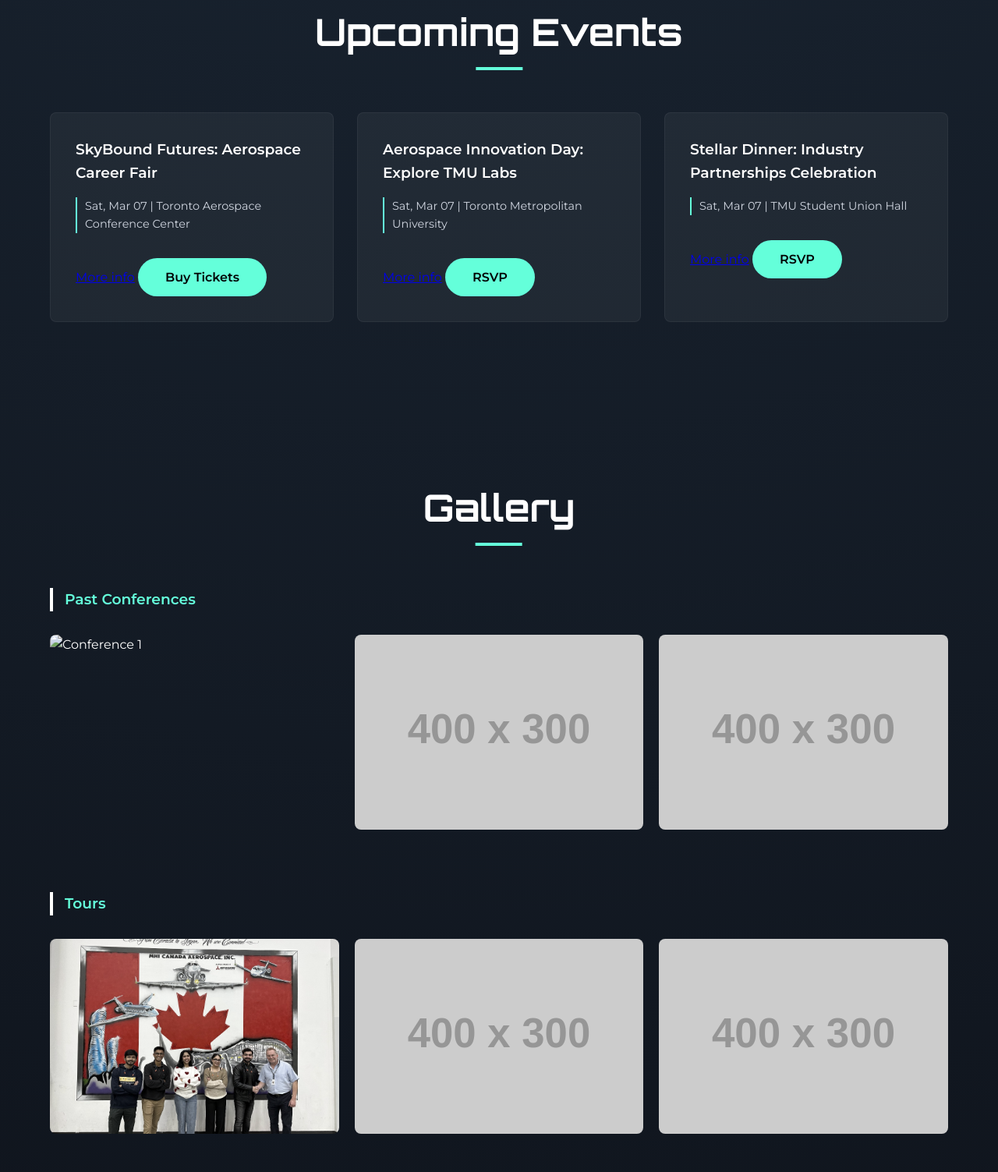
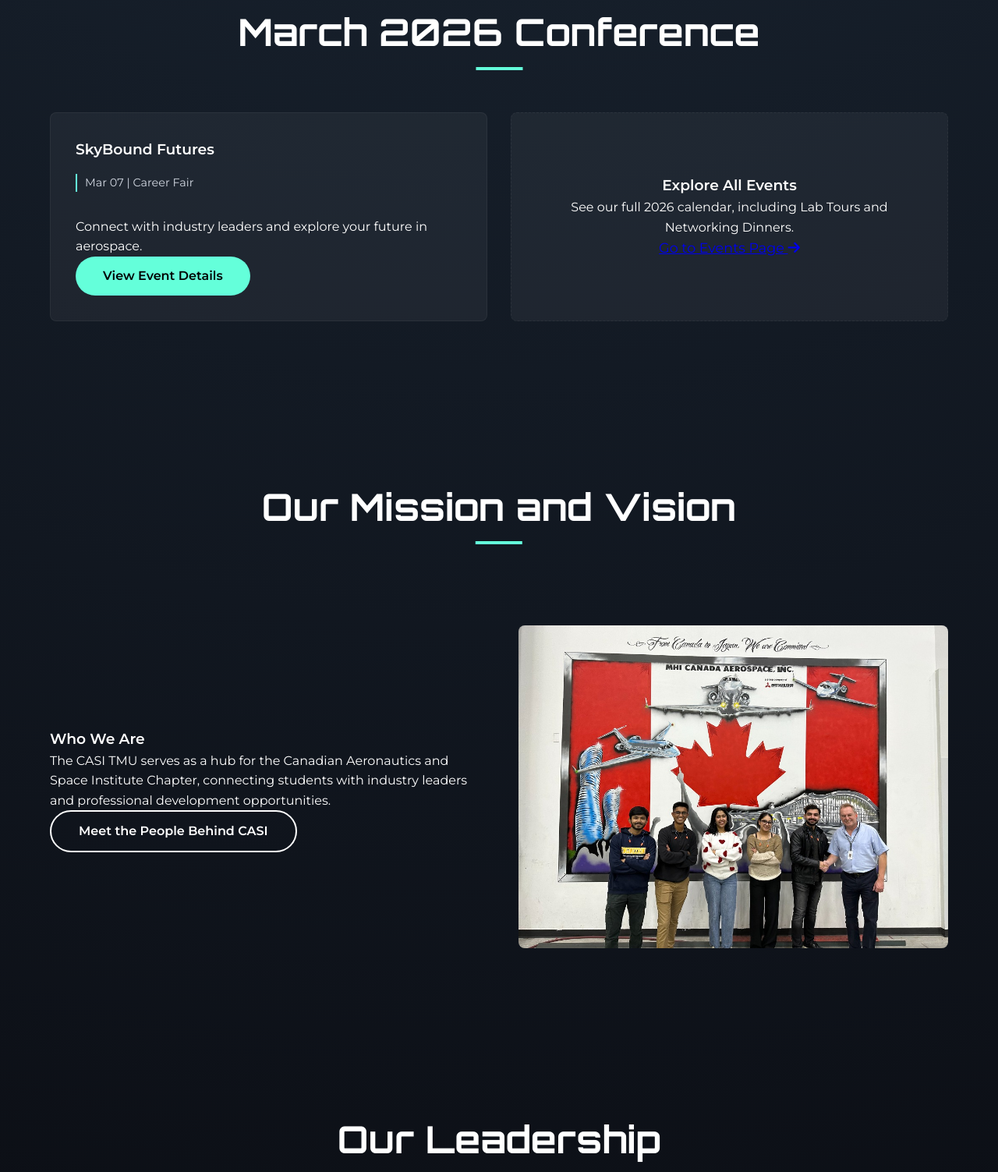
Before and after one commit to shivpatel-5/Casi_Wesbite, a plain HTML site: page index.html in a window 1280 px wide. Shown: the part 897-2400 px from the top of the page at 78% size. Drawn offline with Linux system fonts and the light colour scheme; placeholder pictures from the web are drawn by us.

Commit message:
Update index.html

```diff
--- a/index.html
+++ b/index.html
@@ -11,23 +11,25 @@
 </head>
 
 <body>
+
     <div class="stars"></div>
     <div class="twinkling"></div>
 
     <nav>
         <div class="nav-container">
-            <a href="#" class="logo">
+            <a href="index.html" class="logo">
                 <img src="CASI-Logo.png" alt="CASI Logo">
                 <span>CASI TMU</span>
             </a>
             <ul class="nav-links">
                 <li><a href="#home" class="active">Home</a></li>
                 <li><a href="#about">About</a></li>
-                <li><a href="#events">Upcoming Events</a></li>
-                <li><a href="#gallery">Gallery</a></li>
+                <li><a href="events.html">Events</a></li>
                 <li><a href="team.html">Team</a></li>
             </ul>
-            <div class="hamburger"><i class="fas fa-bars"></i></div>
+            <div class="hamburger">
+                <i class="fas fa-bars"></i>
+            </div>
         </div>
     </nav>
 
@@ -36,76 +38,35 @@
             <h1 class="fade-in-up">Soar to New Heights</h1>
             <div id="welcome" class="hero-card fade-in-up delay-200">
                 <h2>Empowering Future Innovators</h2>
-                <p>Welcome to CASI TMU. Join us as we embark on an exciting journey through aerospace innovation, partnership, and professional growth at Toronto Metropolitan University.</p>
-                <a href="#join" class="btn btn-primary">Get Involved</a>
+                <p>Welcome to CASI TMU. Join us as we embark on an exciting journey through aerospace innovation and professional growth at Toronto Metropolitan University.</p>
+                <a href="events.html" class="btn btn-primary">See What's Happening</a>
             </div>
         </div>
         <div class="hero-image-container fade-in-left delay-400">
-            <img src="https://placehold.co/600x400/222222/FFFFFF/png?text=Hero+Image" alt="Space Innovation" class="hero-img">
+            <img src="https://placehold.co/600x400/222222/FFFFFF/png?text=Aerospace+Innovation" alt="Space Innovation" class="hero-img">
         </div>
     </header>
 
-    <section id="events" class="events-section">
-        <h2 class="section-title">Upcoming Events</h2>
+    <section id="events-preview" class="events-section">
+        <h2 class="section-title">March 2026 Conference</h2>
         <div class="events-grid">
             <div class="event-card">
                 <div class="card-content">
-                    <h3>SkyBound Futures: Aerospace Career Fair</h3>
-                    <p class="event-meta">Sat, Mar 07 | Toronto Aerospace Conference Center</p>
+                    <h3>SkyBound Futures</h3>
+                    <p class="event-meta">Mar 07 | Career Fair</p>
+                    <p>Connect with industry leaders and explore your future in aerospace.</p>
                     <div class="event-actions">
-                        <a href="#" class="details-link">More info</a>
-                        <a href="#" class="btn btn-secondary">Buy Tickets</a>
+                        <a href="events.html" class="btn btn-secondary">View Event Details</a>
                     </div>
                 </div>
             </div>
-            <div class="event-card">
+            <div class="event-card" style="display: flex; align-items: center; justify-content: center; text-align: center; border-style: dashed;">
                 <div class="card-content">
-                    <h3>Aerospace Innovation Day: Explore TMU Labs</h3>
-                    <p class="event-meta">Sat, Mar 07 | Toronto Metropolitan University</p>
-                    <div class="event-actions">
-                        <a href="#" class="details-link">More info</a>
-                        <a href="#" class="btn btn-secondary">RSVP</a>
-                    </div>
+                    <h3>Explore All Events</h3>
+                    <p>See our full 2026 calendar, including Lab Tours and Networking Dinners.</p>
+                    <a href="events.html" class="details-link" style="font-size: 1.1rem;">Go to Events Page <i class="fas fa-arrow-right"></i></a>
                 </div>
             </div>
-            <div class="event-card">
-                <div class="card-content">
-                    <h3>Stellar Dinner: Industry Partnerships Celebration</h3>
-                    <p class="event-meta">Sat, Mar 07 | TMU Student Union Hall</p>
-                    <div class="event-actions">
-                        <a href="#" class="details-link">More info</a>
-                        <a href="#" class="btn btn-secondary">RSVP</a>
-                    </div>
-                </div>
-            </div>
-        </div>
-    </section>
-
-    <section id="gallery" class="gallery-section">
-        <h2 class="section-title">Gallery</h2>
-        <div class="gallery-category">
-            <h3>Past Conferences</h3>
-            <div class="gallery-grid">
-                <img src="CASI.3.jpg" alt="Conference 1">
-                <img src="https://placehold.co/400x300/222222/FFFFFF/png?text=Conference+2" alt="Conference 2">
-                <img src="https://placehold.co/400x300/222222/FFFFFF/png?text=Conference+3" alt="Conference 3">
-            </div>
-        </div>
-        <div class="gallery-category">
-            <h3>Tours</h3>
-            <div class="gallery-grid">
-                <img src="CASI-Tour-MHI.jpg" alt="MHI Tour">
-                <img src="https://placehold.co/400x300/222222/FFFFFF/png?text=Tour+2" alt="Tour 2">
-                <img src="https://placehold.co/400x300/222222/FFFFFF/png?text=Tour+3" alt="Tour 3">
-            </div>
-        </div>
-    </section>
-
-    <section id="team" class="team-section">
-        <h2 class="section-title">The People Behind the Innovation</h2>
-        <div class="hero-card" style="text-align: center; max-width: 800px; margin: 0 auto;">
-            <p>Our team consists of dedicated aerospace students and specialists working together to push the boundaries of student-led initiatives at Toronto Metropolitan University.</p>
-            <a href="team.html" class="btn btn-primary">Meet the Executive Team <i class="fas fa-arrow-right"></i></a>
         </div>
     </section>
 
@@ -115,11 +76,19 @@
             <div class="mission-text">
                 <h3>Who We Are</h3>
                 <p>The CASI TMU serves as a hub for the Canadian Aeronautics and Space Institute Chapter, connecting students with industry leaders and professional development opportunities.</p>
-                <a href="#" class="btn btn-outline">Learn More</a>
+                <a href="team.html" class="btn btn-outline">Meet the People Behind CASI</a>
             </div>
             <div class="mission-image">
-                <img src="https://placehold.co/600x400/222222/FFFFFF/png?text=Mission+Image" alt="CASI TMU Team">
+                <img src="CASI-Tour-MHI.jpg" alt="CASI TMU Team at MHI" style="border-radius: 8px;">
             </div>
+        </div>
+    </section>
+
+    <section id="team-cta" class="team-section">
+        <h2 class="section-title">Our Leadership</h2>
+        <div class="hero-card" style="text-align: center; max-width: 800px; margin: 0 auto;">
+            <p>Our team consists of dedicated aerospace students and specialists working together to push the boundaries of student-led initiatives at TMU.</p>
+            <a href="team.html" class="btn btn-primary">Meet the Executive Team <i class="fas fa-arrow-right"></i></a>
         </div>
     </section>
 
@@ -133,6 +102,7 @@
             <p>&copy; 2025 CASI TMU. All Rights Reserved.</p>
         </div>
     </footer>
+
     <script src="script.js"></script>
 </body>
 </html>
```
